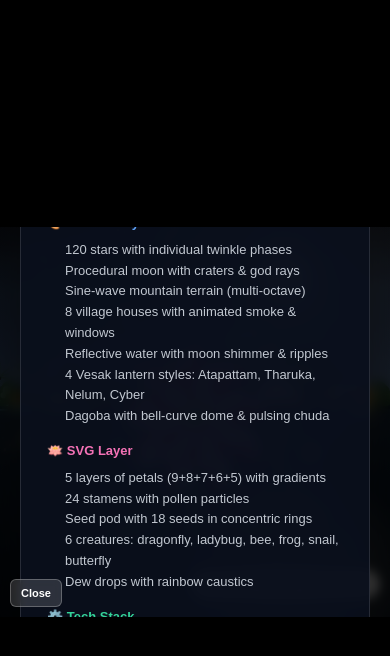
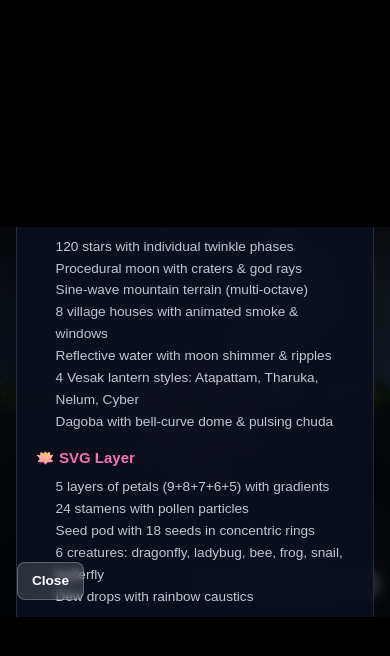
Before and after one commit to mehara-rothila/vesak-ieee-2026, a Next.js app: page / in a window 390 px wide. Both pictures are taken after a click on the button "ℹ️ Tech". Shown: the top 656 px of the page. Built offline with nearby package versions, Linux system fonts and the light colour scheme.

Commit message:
fix: make tech button & panel mobile responsive
- Button: larger tap target, clamp() font-size, responsive spacing
- Panel: maxWidth min(92vw, 480px), responsive padding, clamp() typography
- UL padding-left scales with viewport for readability on small screens

```diff
--- a/app/page.tsx
+++ b/app/page.tsx
@@ -3586,19 +3586,20 @@ export default function LotusFlower() {
         onClick={() => setShowTech(!showTech)}
         style={{
           position: "absolute",
-          bottom: 10,
-          left: 10,
+          bottom: "max(12px, 2vh)",
+          left: "max(12px, 2vh)",
           zIndex: 20,
           background: "rgba(255,255,255,0.15)",
           color: "#fff",
           border: "1px solid rgba(255,255,255,0.25)",
-          borderRadius: 6,
-          padding: "5px 10px",
-          fontSize: 11,
+          borderRadius: 8,
+          padding: "8px 14px",
+          fontSize: "clamp(12px, 3.5vw, 14px)",
           fontWeight: 600,
           cursor: "pointer",
           backdropFilter: "blur(4px)",
           WebkitBackdropFilter: "blur(4px)",
+          minHeight: 36,
         }}
       >
         {showTech ? "Close" : "ℹ️ Tech"}
@@ -3616,7 +3617,7 @@ export default function LotusFlower() {
             display: "flex",
             alignItems: "center",
             justifyContent: "center",
-            padding: 20,
+            padding: "max(12px, 3vw)",
             backdropFilter: "blur(6px)",
             WebkitBackdropFilter: "blur(6px)",
           }}
@@ -3627,25 +3628,26 @@ export default function LotusFlower() {
               background: "rgba(10, 15, 28, 0.95)",
               border: "1px solid rgba(255,255,255,0.12)",
               borderRadius: 14,
-              padding: "22px 26px",
-              maxWidth: 420,
+              padding: "max(16px, 5vw)",
+              maxWidth: "min(92vw, 480px)",
+              width: "100%",
               maxHeight: "80vh",
               overflowY: "auto",
               color: "#e2e8f0",
-              fontSize: 13,
+              fontSize: "clamp(13px, 3.5vw, 15px)",
               lineHeight: 1.6,
               boxShadow: "0 20px 60px rgba(0,0,0,0.5)",
             }}
           >
-            <h2 style={{ margin: "0 0 12px", fontSize: 16, color: "#fbbf24", fontWeight: 700 }}>
+            <h2 style={{ margin: "0 0 12px", fontSize: "clamp(16px, 5vw, 20px)", color: "#fbbf24", fontWeight: 700 }}>
               How It Was Built
             </h2>
             <p style={{ margin: "0 0 14px", opacity: 0.85 }}>
               A two-layer digital art piece: procedural canvas animation + hand-coded SVG illustration.
             </p>
 
-            <h3 style={{ margin: "14px 0 6px", fontSize: 13, color: "#60a5fa", fontWeight: 600 }}>🎨 Canvas Layer</h3>
-            <ul style={{ margin: 0, paddingLeft: 18, opacity: 0.85 }}>
+            <h3 style={{ margin: "14px 0 6px", fontSize: "clamp(13px, 4vw, 15px)", color: "#60a5fa", fontWeight: 600 }}>🎨 Canvas Layer</h3>
+            <ul style={{ margin: 0, paddingLeft: "max(16px, 5vw)", opacity: 0.85 }}>
               <li>120 stars with individual twinkle phases</li>
               <li>Procedural moon with craters & god rays</li>
               <li>Sine-wave mountain terrain (multi-octave)</li>
@@ -3655,8 +3657,8 @@ export default function LotusFlower() {
               <li>Dagoba with bell-curve dome & pulsing chuda</li>
             </ul>
 
-            <h3 style={{ margin: "14px 0 6px", fontSize: 13, color: "#f472b6", fontWeight: 600 }}>🪷 SVG Layer</h3>
-            <ul style={{ margin: 0, paddingLeft: 18, opacity: 0.85 }}>
+            <h3 style={{ margin: "14px 0 6px", fontSize: "clamp(13px, 4vw, 15px)", color: "#f472b6", fontWeight: 600 }}>🪷 SVG Layer</h3>
+            <ul style={{ margin: 0, paddingLeft: "max(16px, 5vw)", opacity: 0.85 }}>
               <li>5 layers of petals (9+8+7+6+5) with gradients</li>
               <li>24 stamens with pollen particles</li>
               <li>Seed pod with 18 seeds in concentric rings</li>
@@ -3664,12 +3666,12 @@ export default function LotusFlower() {
               <li>Dew drops with rainbow caustics</li>
             </ul>
 
-            <h3 style={{ margin: "14px 0 6px", fontSize: 13, color: "#34d399", fontWeight: 600 }}>⚙️ Tech Stack</h3>
+            <h3 style={{ margin: "14px 0 6px", fontSize: "clamp(13px, 4vw, 15px)", color: "#34d399", fontWeight: 600 }}>⚙️ Tech Stack</h3>
             <p style={{ margin: 0, opacity: 0.85 }}>
               Next.js 16 · React 19 · TypeScript · HTML5 Canvas 2D · SVG · Tailwind CSS v4
             </p>
 
-            <p style={{ margin: "14px 0 0", fontSize: 11, opacity: 0.5, textAlign: "center" }}>
+            <p style={{ margin: "14px 0 0", fontSize: "clamp(11px, 3vw, 12px)", opacity: 0.5, textAlign: "center" }}>
               IEEE Vesak Verse 26 — Where Tradition Meets the Glow of Innovation
             </p>
           </div>
```
